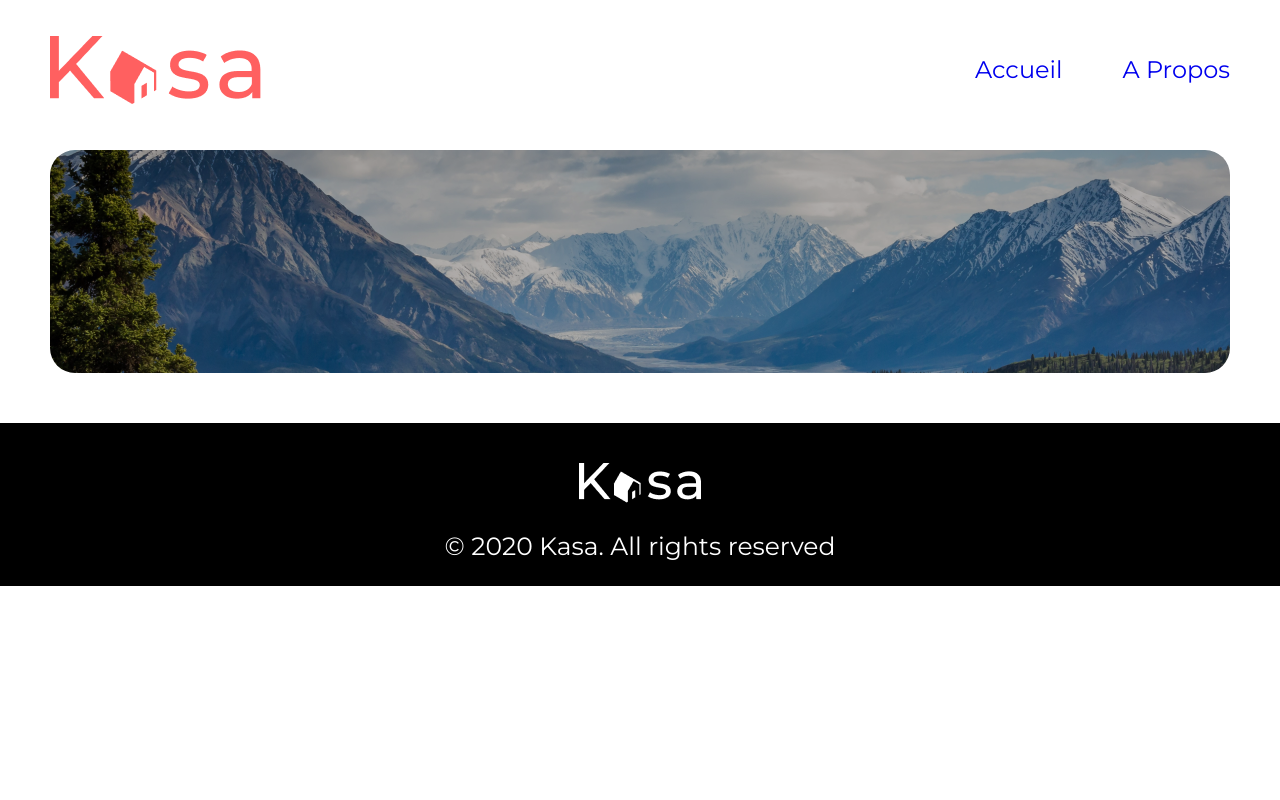
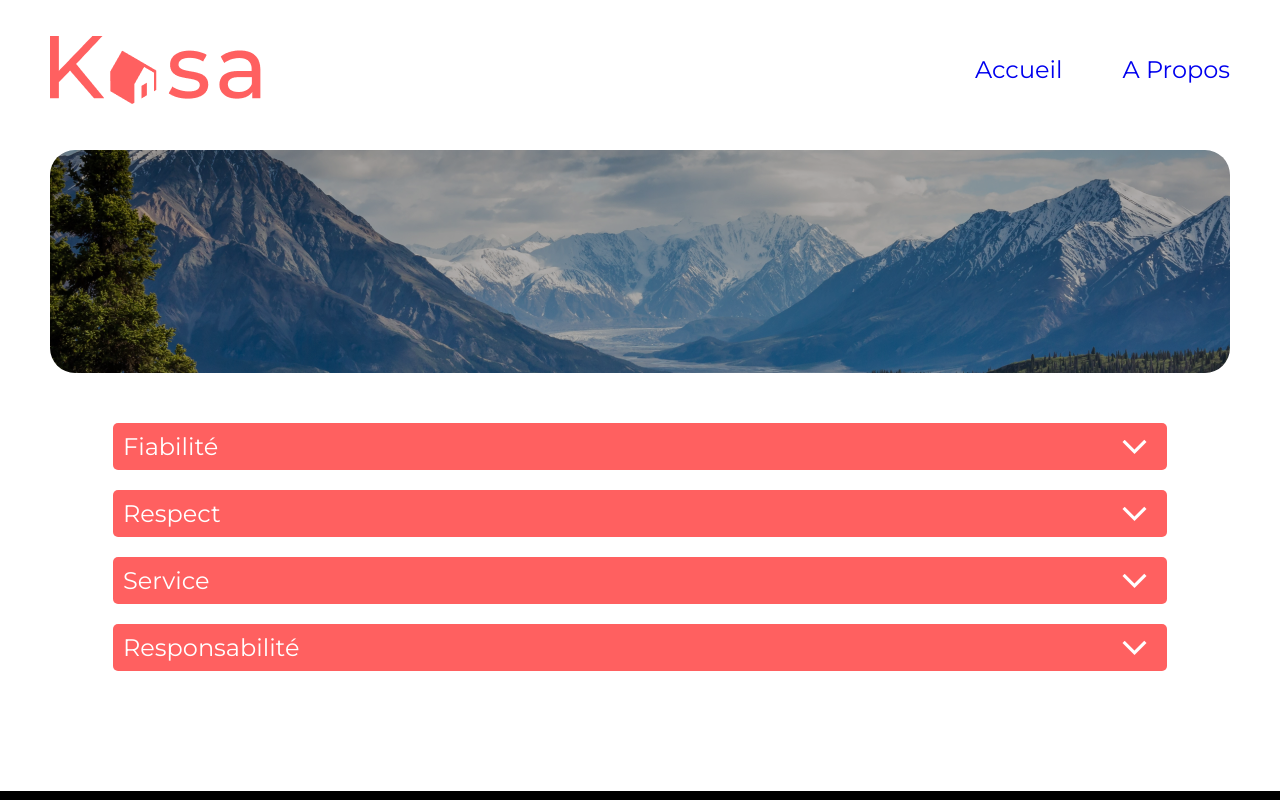
Before and after one commit to aurelien-oc-mentorship/Yanguel_Projet_7_Kasa_Location, a React (Create React App) app in the folder kasa_location/: page /Apropos in a window 1280 px wide. Shown: the top 800 px of the page. Built offline with nearby package versions, Linux system fonts and the light colour scheme.

Commit message:
Création des éléments de la page " A propos" sans qu'ils soient déroulant

```diff
--- a/kasa_location/src/pages/apropos/index.jsx
+++ b/kasa_location/src/pages/apropos/index.jsx
@@ -1,12 +1,47 @@
 import React from 'react'
 import imgApropos from '../../assets/imageApropos.png'
 import '../../styles/aproposPage.css'
-
+import Vectordown from '../../assets/Vectordown.png'
 function Apropos() {
   return (
-    <section>
+    <section className="containerApropos">
       <div className="bannerApropos">
         <img src={imgApropos} className="imgBanner" alt="Un paysage" />
+      </div>
+
+      <div className="listeApropos">
+        <div className="fiabilite">
+          <p className="textFiabilite"> Fiabilité </p>
+          <img
+            src={Vectordown}
+            className="Vectordown"
+            alt="fleche vers le bas"
+          ></img>
+        </div>
+        <div className="respect">
+          <p className="textRespect">Respect </p>
+          <img
+            src={Vectordown}
+            className="Vectordown"
+            alt="fleche vers le bas"
+          ></img>
+        </div>
+        <div className="service">
+          <p className="textService"> Service </p>
+          <img
+            src={Vectordown}
+            className="Vectordown"
+            alt="fleche vers le bas"
+          ></img>
+        </div>
+        <div className="responsabilite">
+          <p className="textResponsabilite"> Responsabilité </p>
+          <img
+            src={Vectordown}
+            className="Vectordown"
+            alt="fleche vers le bas"
+          ></img>
+        </div>
       </div>
     </section>
   )
--- a/kasa_location/src/styles/aproposPage.css
+++ b/kasa_location/src/styles/aproposPage.css
@@ -1,3 +1,9 @@
+@font-face {
+  font-family: 'Montserrat';
+  src: url('../styles/fonts/Montserrat-Regular.ttf');
+  font-weight: normal;
+  font-style: normal;
+}
 .bannerApropos {
   width: auto;
   display: flex;
@@ -13,3 +19,32 @@
   object-fit: cover;
   filter: brightness(70%);
 }
+.listeApropos {
+  font-family: Montserrat;
+  display: flex;
+  flex-direction: column;
+  align-items: center;
+  margin-bottom: 100px;
+}
+.fiabilite,
+.respect,
+.service,
+.responsabilite {
+  background-color: #ff6060;
+  color: white;
+  height: 47px;
+  width: 80%;
+  margin-bottom: 20px;
+  padding-left: 10px;
+  display: flex;
+  align-items: center;
+  border-radius: 5px;
+  justify-content: space-between;
+  padding-right: 20px;
+}
+.textFiabilite,
+.textRespect,
+.textService,
+.textResponsabilite {
+  font-size: 24px;
+}
```
Also changed, not shown: kasa_location/src/assets/Vectordown.png (added), kasa_location/src/assets/Vectorup.png (added).
